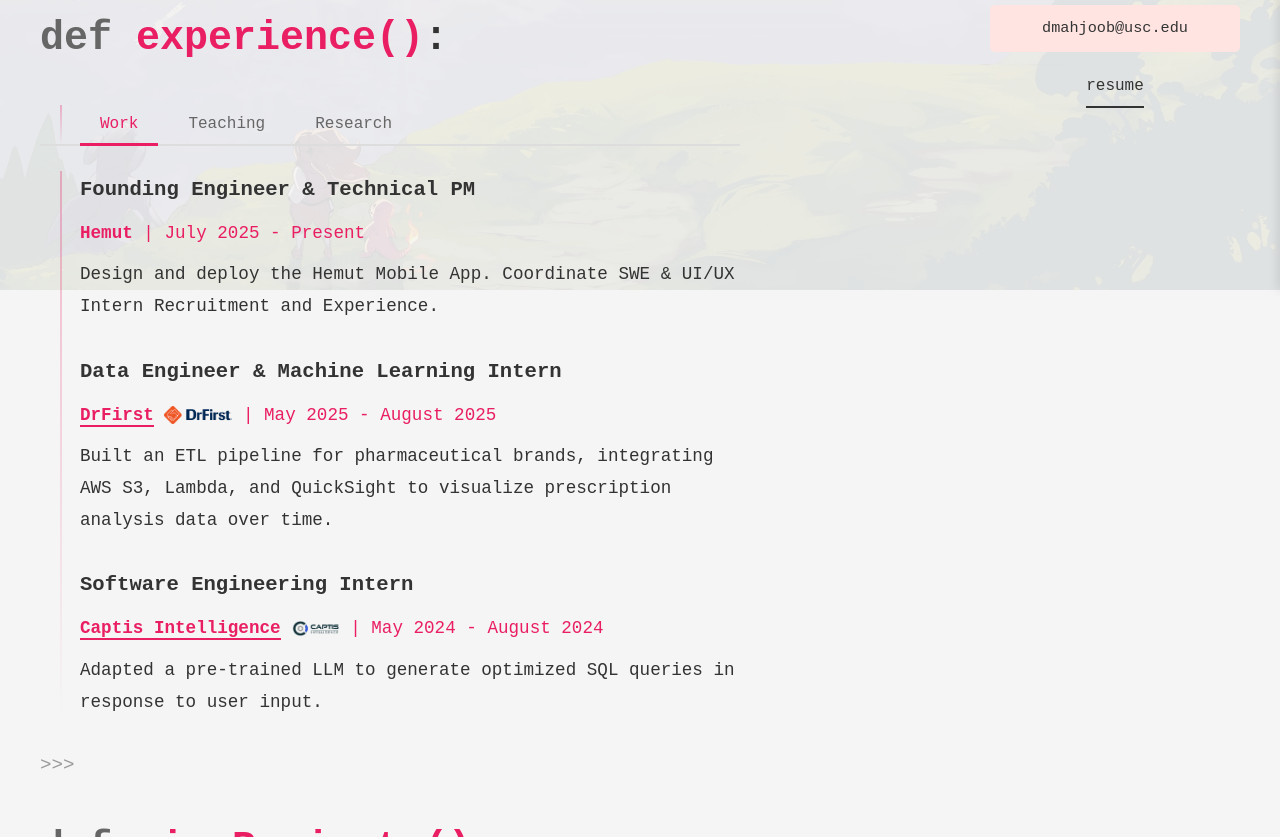
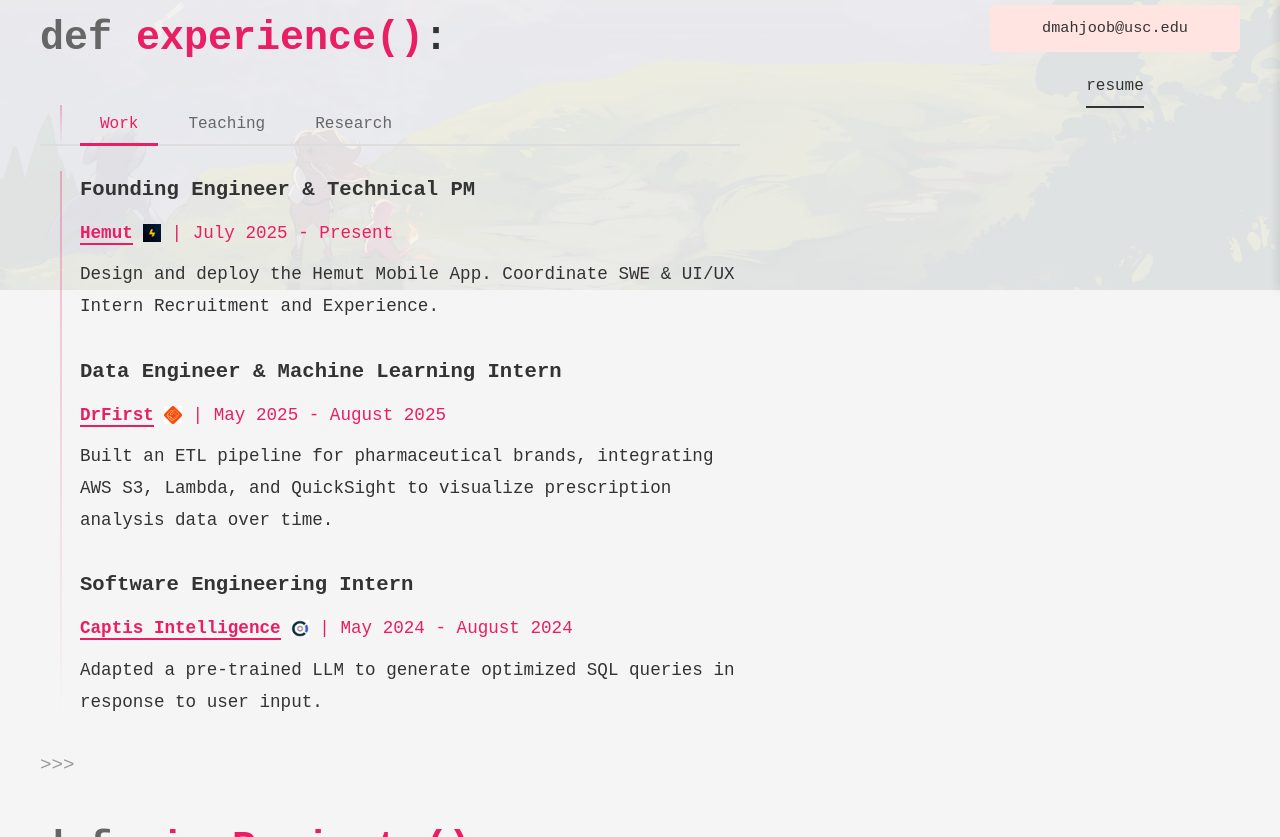
Before and after one commit to DMahjoob/dmahjoob.github.io, a plain HTML site: page index.html in a window 1280 px wide. Shown: the part 510-1347 px from the top of the page. Drawn offline with Linux system fonts and the light colour scheme.

Commit message:
Update company links and logos in index.html

```diff
--- a/index.html
+++ b/index.html
@@ -74,14 +74,18 @@
                 <div class="tab-content active indented-content" id="work">
                     <div class ="intro">
                         <h3 style="margin-bottom: 10px;">Founding Engineer & Technical PM</h3>
-                        <p style="color: #e91e63; margin-bottom: 10px;"><strong>Hemut</strong> | July 2025 - Present</p>
+                        <p style="color: #e91e63; margin-bottom: 10px;">
+                            <a href="https://www.ycombinator.com/companies/hemut" style="text-decoration: none;"><strong>Hemut</strong></a>
+                            <img src="images/hemut_logo.jpeg" alt="Hemut" style="height: 1em; vertical-align: middle;">
+                            | July 2025 - Present
+                        </p>
                         <p>Design and deploy the Hemut Mobile App. Coordinate SWE & UI/UX Intern Recruitment and Experience.</p>
                     </div>
                     <div class ="intro">
                         <h3 style="margin-bottom: 10px;">Data Engineer & Machine Learning Intern</h3>
                         <p style="color: #e91e63; margin-bottom: 10px;">
                             <a href="https://drfirst.com/" style="text-decoration: none;"><strong>DrFirst</strong></a>
-                            <img src="images/drfirst.png" alt="DrFirst" style="height: 1em; vertical-align: middle;">
+                            <img src="images/drfirst.jpg" alt="DrFirst" style="height: 1em; vertical-align: middle;">
                             | May 2025 - August 2025
                         </p>
                         <p>Built an ETL pipeline for pharmaceutical brands, integrating AWS S3, Lambda, and QuickSight to visualize prescription analysis data over time.</p>
@@ -90,7 +94,7 @@
                         <h3 style="margin-bottom: 10px;">Software Engineering Intern</h3>
                         <p style="color: #e91e63; margin-bottom: 10px;">
                             <a href="https://captisintel.ai" style="text-decoration: none;"><strong>Captis Intelligence</strong></a>
-                            <img src="images/captis.png" alt="Captis" style="height: 1em; vertical-align: middle;">
+                            <img src="images/captisLogo.jpeg" alt="Captis" style="height: 1em; vertical-align: middle;">
                             | May 2024 - August 2024
                         </p>
                         <p>Adapted a pre-trained LLM to generate optimized SQL queries in response to user input.</p>
```
